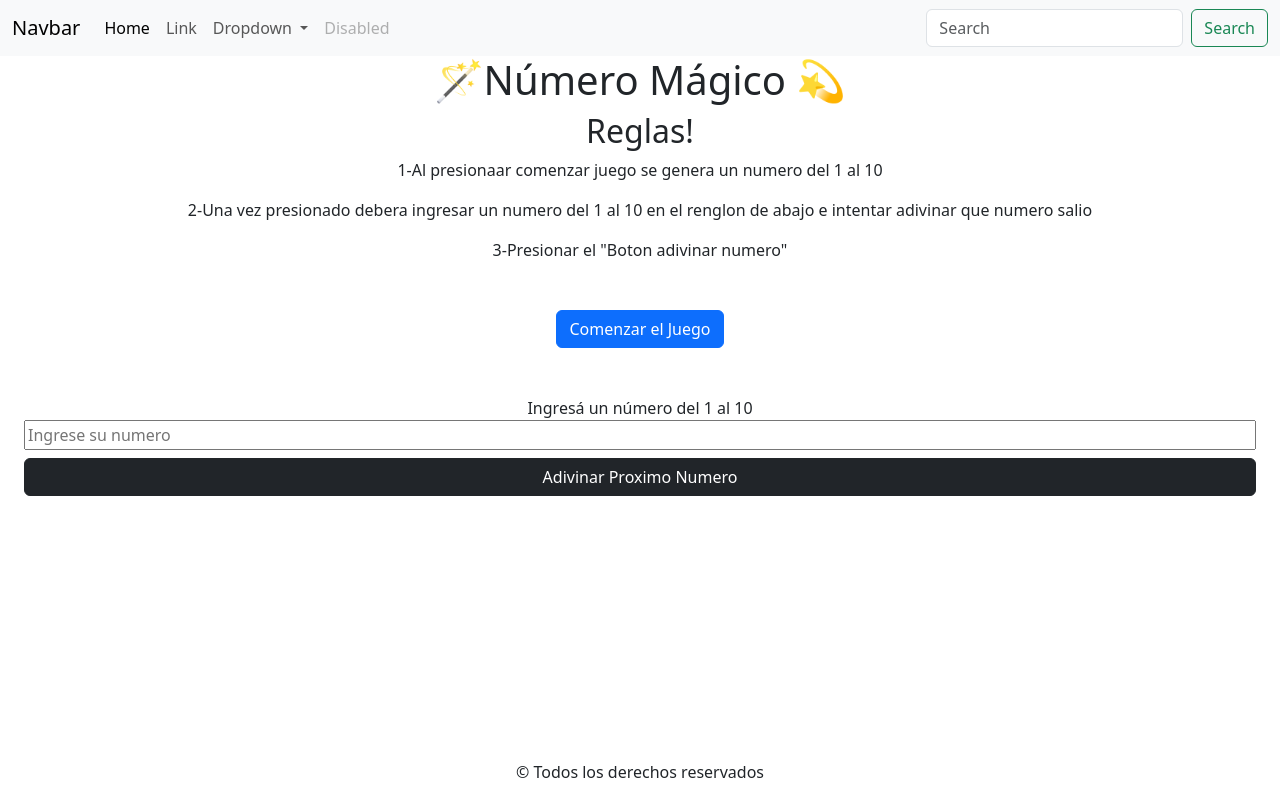
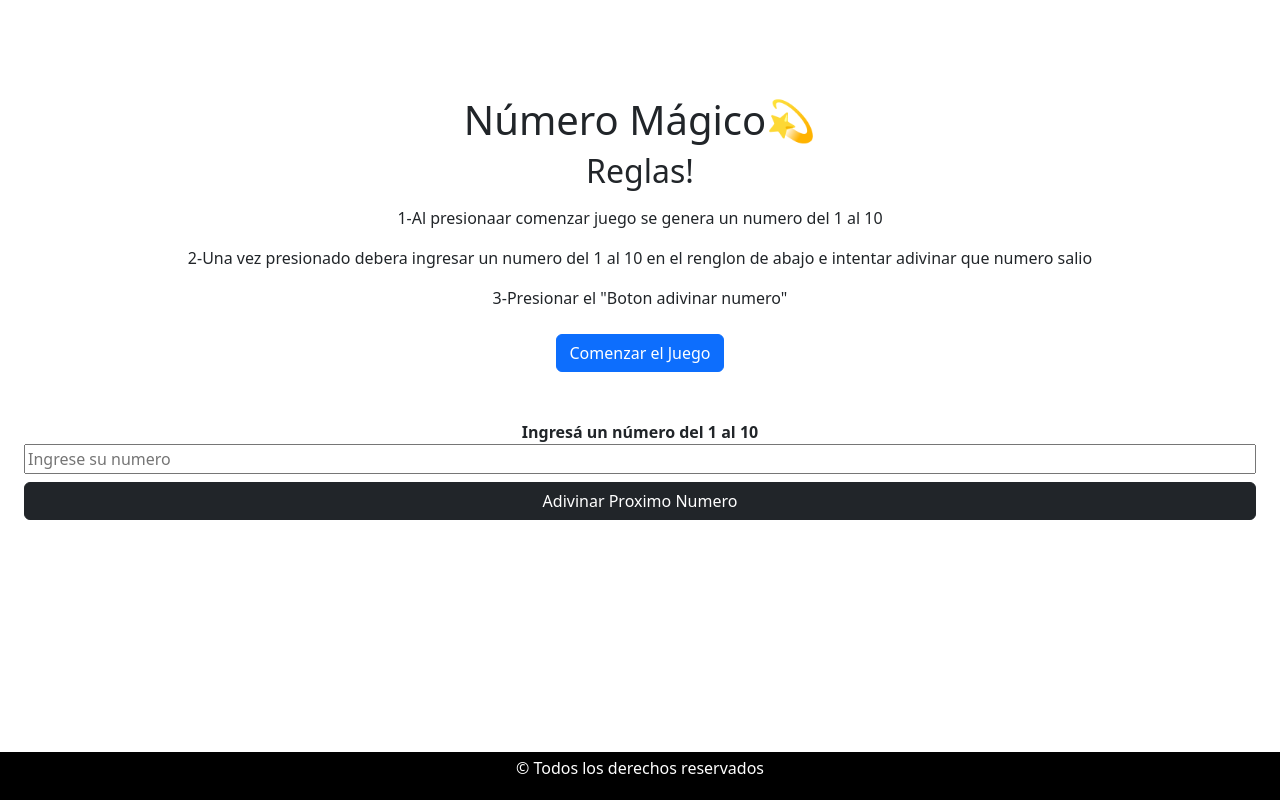
Before and after one commit to CosmeNicolas/07-NumeroMagico-js, a plain HTML site: page index.html in a window 1280 px wide. Drawn offline with nearby package versions, Linux system fonts and the light colour scheme.

Commit message:
agregue reglas de juego y saque el console.log

```diff
--- a/index.html
+++ b/index.html
@@ -12,59 +12,22 @@
 <body>
 
   <header>
-    <nav class="navbar navbar-expand-lg bg-body-tertiary">
-      <div class="container-fluid">
-        <a class="navbar-brand" href="#">Navbar</a>
-        <button class="navbar-toggler" type="button" data-bs-toggle="collapse" data-bs-target="#navbarSupportedContent"
-          aria-controls="navbarSupportedContent" aria-expanded="false" aria-label="Toggle navigation">
-          <span class="navbar-toggler-icon"></span>
-        </button>
-        <div class="collapse navbar-collapse" id="navbarSupportedContent">
-          <ul class="navbar-nav me-auto mb-2 mb-lg-0">
-            <li class="nav-item">
-              <a class="nav-link active" aria-current="page" href="#">Home</a>
-            </li>
-            <li class="nav-item">
-              <a class="nav-link" href="#">Link</a>
-            </li>
-            <li class="nav-item dropdown">
-              <a class="nav-link dropdown-toggle" href="#" role="button" data-bs-toggle="dropdown" aria-expanded="false">
-                Dropdown
-              </a>
-              <ul class="dropdown-menu">
-                <li><a class="dropdown-item" href="#">Action</a></li>
-                <li><a class="dropdown-item" href="#">Another action</a></li>
-                <li>
-                  <hr class="dropdown-divider">
-                </li>
-                <li><a class="dropdown-item" href="#">Something else here</a></li>
-              </ul>
-            </li>
-            <li class="nav-item">
-              <a class="nav-link disabled" aria-disabled="true">Disabled</a>
-            </li>
-          </ul>
-          <form class="d-flex" role="search">
-            <input class="form-control me-2" type="search" placeholder="Search" aria-label="Search">
-            <button class="btn btn-outline-success" type="submit">Search</button>
-          </form>
-        </div>
-      </div>
-    </nav>
   </header>
 
-  <main class="container-fluid">
-    <h1>🪄Número Mágico 💫</h1>
+  <main class="container-fluid my-5">
+    <section class="container-fluid my-5">
+    <h1>Número Mágico💫</h1>
     <h2>Reglas!</h2>
-    <p>1-Al presionaar comenzar juego se genera un numero del 1 al 10</p>
-    <p>2-Una vez presionado debera ingresar un numero del 1 al 10 en el renglon de abajo e intentar adivinar que numero salio</p>
-    <p>3-Presionar el "Boton adivinar numero"</p>
-    <section class="container-fluid my-5">
-      <button class="btn btn-primary" onclick="iniciarJuego()">Comenzar el Juego </button>
+    <div class="mt-3">
+      <p>1-Al presionaar comenzar juego se genera un numero del 1 al 10</p>
+      <p>2-Una vez presionado debera ingresar un numero del 1 al 10 en el renglon de abajo e intentar adivinar que numero salio</p>
+      <p>3-Presionar el "Boton adivinar numero"</p>
+    </div>
+      <button class="btn btn-primary mt-2" onclick="iniciarJuego()">Comenzar el Juego </button>
     </section>
     <section class="container-fluid">
       <form class="d-flex flex-column" id="formulario">
-        <label for="numeroIngresado">Ingresá un número del 1 al 10</label>
+        <label for="numeroIngresado"><b>Ingresá un número del 1 al 10</b> </label>
         <input type="number"
         id="numeroIngresado"
         placeholder="Ingrese su numero"
@@ -74,7 +37,7 @@
     </section>
   </main>
 
-  <footer class="text-center">
+  <footer class="text-center bg bg-black text-bg-dark py-1">
     <p>&copy;  Todos los derechos reservados</p>
   </footer>
 
--- a/js/numeroMagico.js
+++ b/js/numeroMagico.js
@@ -6,7 +6,7 @@ const iniciarJuego = () => {
   //console.log("iniciando juego desde archivo js")
   const crearNumeroAleatorio = parseInt(Math.random() * 10 + 1)
   console.log(crearNumeroAleatorio)
-  alert('Se ya genero el numero intente adivinarlo')
+  alert('Se ya generó el número, intente adivinarlo')
 
   const btnAdivinarNumero = document.getElementById('btnAdivinarNumero')
   btnAdivinarNumero.addEventListener('click', () => {
```
